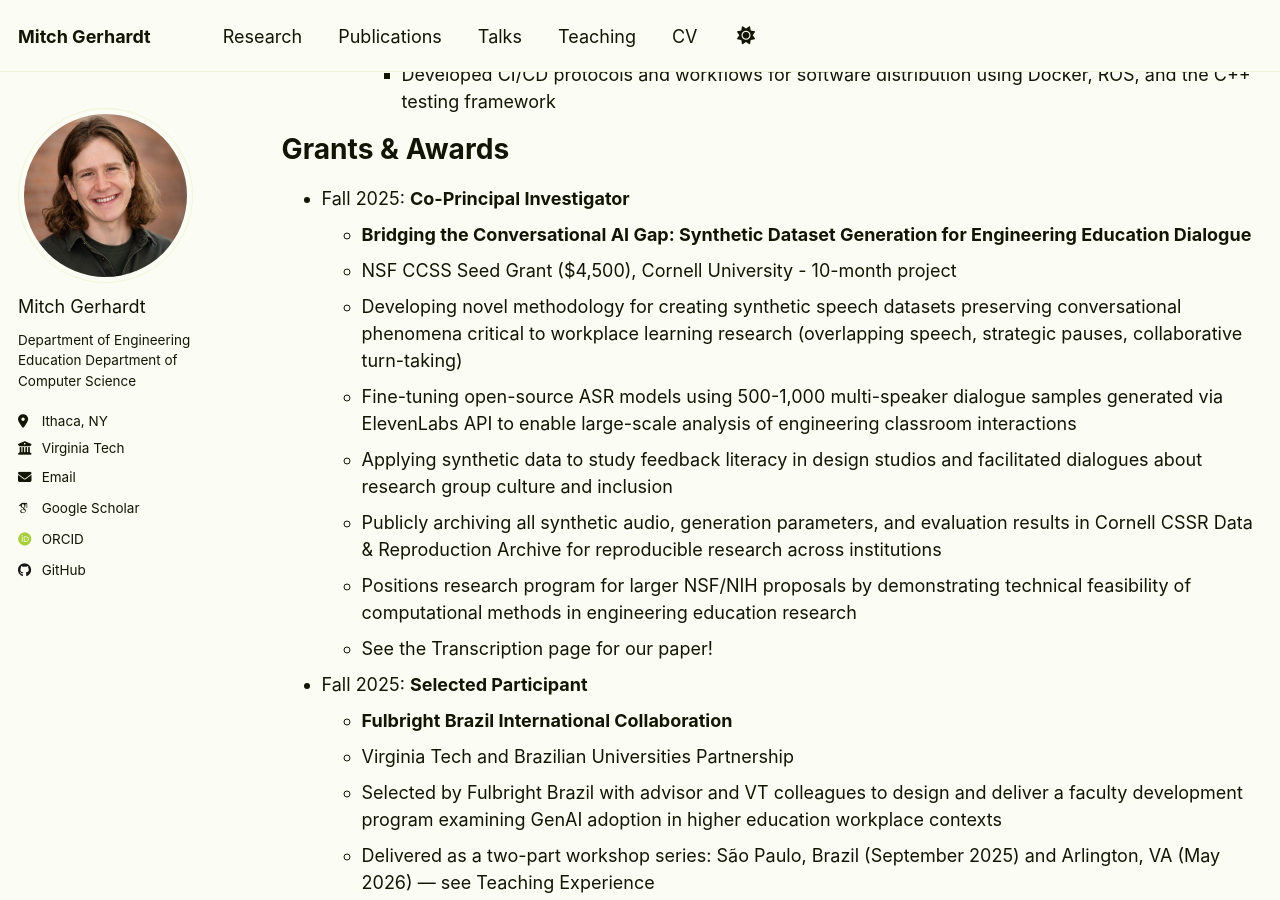
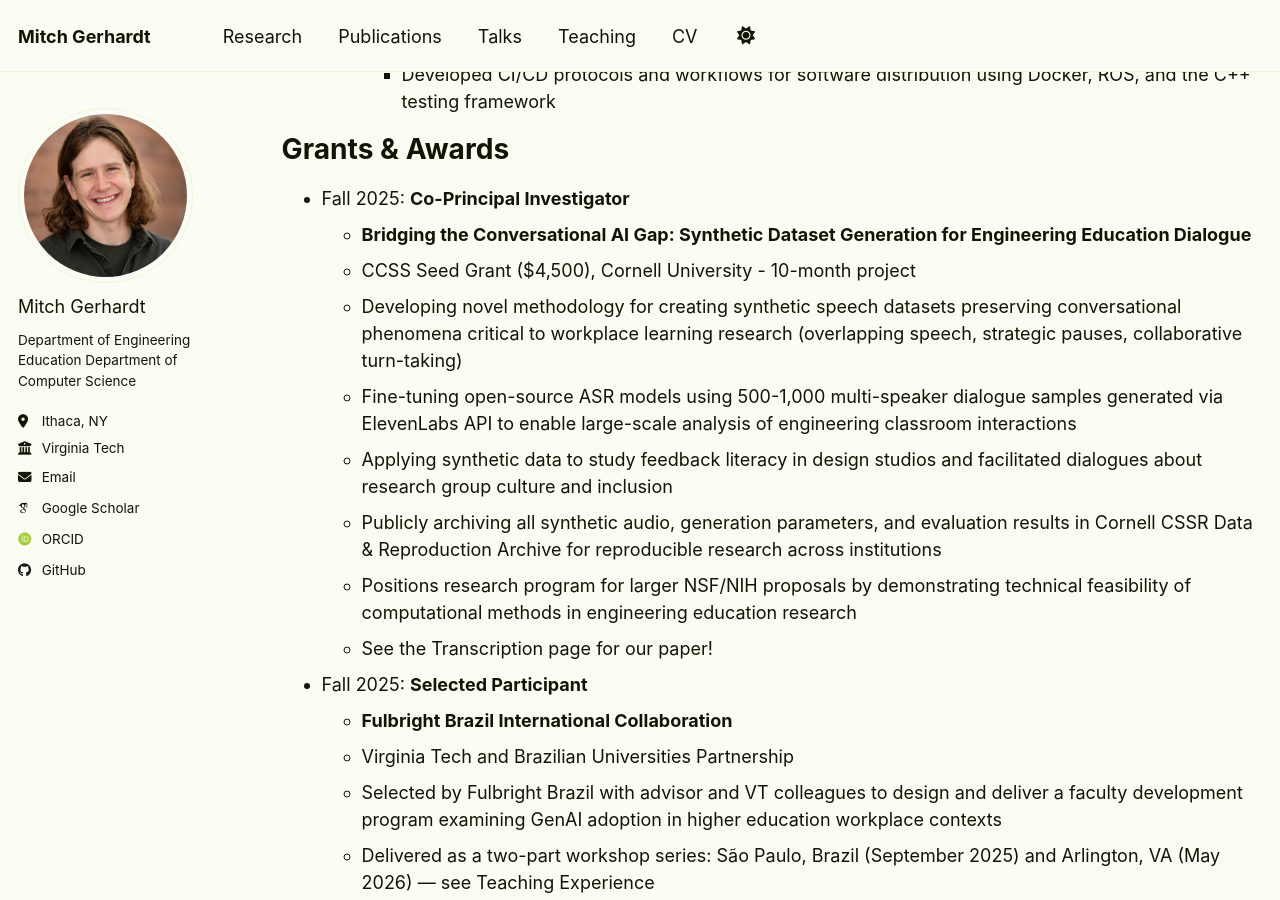
Before and after one commit to mitchg10/mitchg10.github.io, a Jekyll site: the page built from _pages/cv.md, in a window 1280 px wide and 900 px high, scrolled down 7250 px. Built offline with Jekyll 4.4.1, drawn with Linux system fonts in a browser that asks for light colours; some web fonts are replaced.

Commit message:
Minor corrections

```diff
--- a/_pages/cv.md
+++ b/_pages/cv.md
@@ -200,7 +200,7 @@ Grants & Awards
 ======
 * Fall 2025: **Co-Principal Investigator**
   * **Bridging the Conversational AI Gap: Synthetic Dataset Generation for Engineering Education Dialogue**
-  * NSF CCSS Seed Grant ($4,500), Cornell University - 10-month project
+  * CCSS Seed Grant ($4,500), Cornell University - 10-month project
   * Developing novel methodology for creating synthetic speech datasets preserving conversational phenomena critical to workplace learning research (overlapping speech, strategic pauses, collaborative turn-taking)
   * Fine-tuning open-source ASR models using 500-1,000 multi-speaker dialogue samples generated via ElevenLabs API to enable large-scale analysis of engineering classroom interactions
   * Applying synthetic data to study feedback literacy in design studios and facilitated dialogues about research group culture and inclusion
```
Also changed, not shown: 1 other file.
